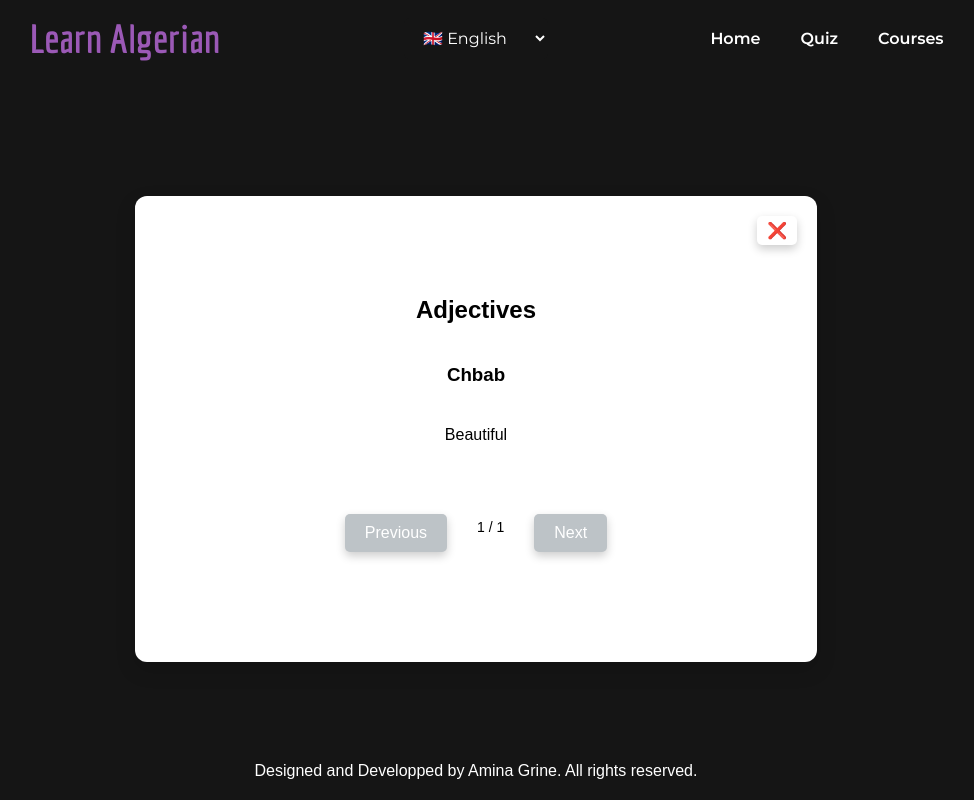
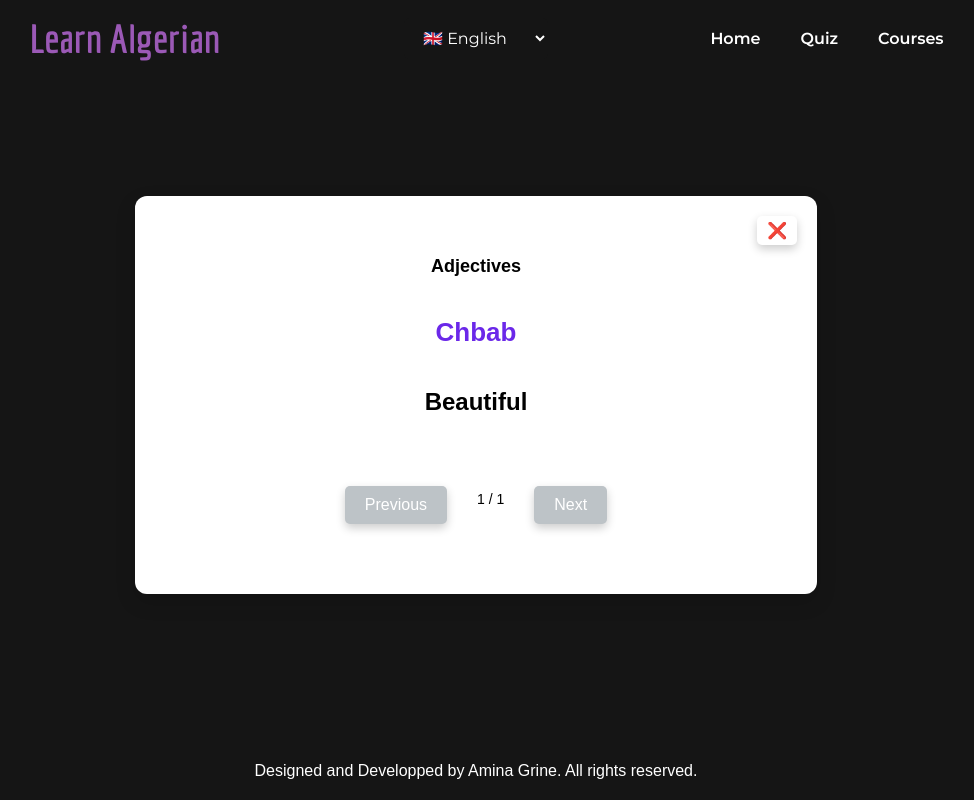
Before and after one commit to aminagr/AlgerianDialect, a React (Vite) app: page /courses/adjectives in a window 1280 px wide. Shown: the whole page, without its empty margins (164-1138 px from the left). Built offline with nearby package versions, Linux system fonts and the light colour scheme.

Commit message:
Style updated

```diff
--- a/src/components/courses/LessonCard.jsx
+++ b/src/components/courses/LessonCard.jsx
@@ -129,9 +129,9 @@ const LessonCard = () => {
       <button className="close-button" onClick={handleClose}>
         ❌
       </button>
-      <h2>{course.title[language]}</h2>
-      <h3>{lesson.word.dz}</h3>
-      <p>{lesson.word[language] || translations[language].lesson.note}</p>
+      <h2 className='categorie'>{course.title[language]}</h2>
+      <h3 className='motDz'>{lesson.word.dz}</h3>
+      <p className='motTraduit'>{lesson.word[language] || translations[language].lesson.note}</p>
       <div className="button-container">
         <button onClick={handlePrev} disabled={currentLessonIndex === 0}>
           {translations[language].lesson.previous}
--- a/src/pages/Courses.jsx
+++ b/src/pages/Courses.jsx
@@ -20,7 +20,7 @@ const translations = {
   },
   en: {
     search: {
-      placeholder: "Search for a course...",
+      placeholder: "Search for a word...",
       noResultsFound: "No results found",
     },
     seo: {
@@ -31,7 +31,7 @@ const translations = {
   },
   es: {
     search: {
-      placeholder: "Busca un curso...",
+      placeholder: "Busca una palabra argelina o española...",
       noResultsFound: "No se encontraron resultados",
     },
     seo: {
@@ -42,7 +42,7 @@ const translations = {
   },
   it: {
     search: {
-      placeholder: "Cerca un corso...",
+      placeholder: "Cerca una parola algerina o italiana...",
       noResultsFound: "Nessun risultato trovato",
     },
     seo: {
@@ -53,7 +53,7 @@ const translations = {
   },
   ru: {
     search: {
-      placeholder: "Ищите курс...",
+      placeholder: "Поиск алжирский или русский...",
       noResultsFound: "Результатов не найдено",
     },
     seo: {
--- a/src/pages/QuizPage.jsx
+++ b/src/pages/QuizPage.jsx
@@ -8,7 +8,7 @@ import SEO from '../components/SEO';
 
 const translations = {
   fr: {
-    welcome: "Bienvenue dans le quiz de langue algérienne",
+    welcome: "Bienvenue dans le quiz du dialecte algérien",
     title: "Choisissez votre langue",
     difficultyTitle: "Choisissez le niveau de difficulté",
     niveau1: "Niveau 1",
@@ -25,7 +25,7 @@ const translations = {
     },
   },
   en: {
-    welcome: "Welcome to the Algerian Language Quiz",
+    welcome: "Welcome to the Algerian Dialect Quiz",
     title: "Choose Your Language",
     difficultyTitle: "Choose Difficulty Level",
     niveau1: "Level 1",
--- a/src/styles/Courses.css
+++ b/src/styles/Courses.css
@@ -7,7 +7,7 @@
     --course-card-background: #fff;
     --course-card-hover-scale: 1.05;
     --lesson-card-background: #fff;
-    --button-background: #3498db;
+    --button-background: #6b28e9;
     --button-background-hover: #5500f9;
     --button-disabled-background: #bdc3c7;
     --footer-background: #2c3e50;
@@ -62,7 +62,7 @@
     position: relative;
     background: var(--lesson-card-background);
     border-radius: 12px;
-    padding: 100px 200px;
+    padding: 60px 200px;
     margin: 10px;
 
     box-shadow: 0 8px 20px rgba(0, 0, 0, 0.15);
@@ -78,7 +78,18 @@
     transform: translateY(-5px);
     box-shadow: 0 12px 30px rgba(0, 0, 0, 0.2);
   }
-
+  .categorie{
+    font-size: 18px;
+  }
+  .motDz{
+    color:#6b28e9;
+    font-size: 26px;
+    font-weight: 600;
+  }
+  .motTraduit{
+    font-size : 24px;
+    font-weight: 600;
+  }
     .lesson-progress {
       margin-top: 15px;
       font-size: 14px;
```
